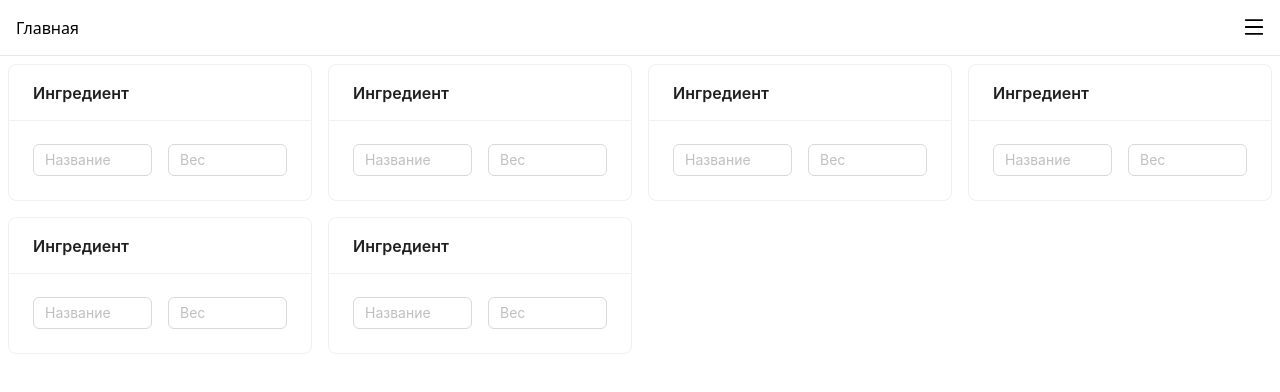
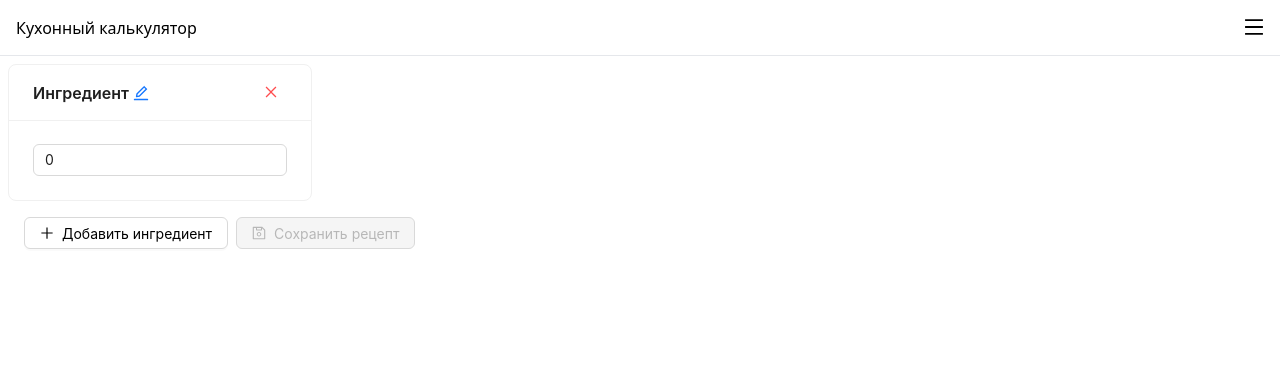
Before and after one commit to andrabra/kitchen-calc-app, a React (Vite) app: page / in a window 1280 px wide. Shown: the top 392 px of the page. Built offline with nearby package versions, Linux system fonts and the light colour scheme.

Commit message:
Добавил логику созрхранения и удаления рецепта

```diff
--- a/src/components/BurgerMenu.tsx
+++ b/src/components/BurgerMenu.tsx
@@ -32,7 +32,7 @@ const BurgerMenu = ({ theme, toggleTheme }: BurgerMenuProps) => {
         onClose={closeDrawer}
         open={open}
         styles={{ body: { padding: 0 } }}
-        className='bg-white dark:bg-zinc-800 dark:border-zinc-500 transition-colors dark:text-white'
+        className="bg-white dark:bg-zinc-800 dark:border-zinc-500 transition-colors dark:text-white"
       >
         <Menu
           mode="inline"
--- a/src/components/Card.tsx
+++ b/src/components/Card.tsx
@@ -1,59 +1,65 @@
-import { useState } from 'react';
-import { Card, Input, Row, Col, Typography } from 'antd';
+import { Card, Input, Row, Col, Typography, Button } from 'antd';
+import { CloseOutlined } from '@ant-design/icons';
 
-const ResponsiveCard = () => {
-  const [title, setTitle] = useState('Ингредиент');
-  const [isEditing, setIsEditing] = useState(false);
-  const [tempTitle, setTempTitle] = useState(title);
+type Props = {
+  ingredient: {
+    id: number;
+    name: string;
+    weight: number;
+    originalWeight: number | null;
+  };
+  onChange: (id: number, key: 'name' | 'weight', value: string | number) => void;
+  onDelete: () => void;
+  onWeightScale: (id: number, newWeight: number) => void;
+  recipeSaved: boolean;
+};
 
-  const handleTitleClick = () => {
-    setIsEditing(true);
-  };
-
-  const handleTitleChange = (e: React.ChangeEvent<HTMLInputElement>) => {
-    setTempTitle(e.target.value);
-  };
-
-  const handleTitleBlur = () => {
-    setTitle(tempTitle.trim() || 'Ингредиент');
-    setIsEditing(false);
-  };
-
-  const handleTitleKeyDown = (e: React.KeyboardEvent<HTMLInputElement>) => {
-    if (e.key === 'Enter') {
-      handleTitleBlur();
+const IngredientCard = ({ ingredient, onChange, onDelete, onWeightScale, recipeSaved }: Props) => {
+  const handleWeightChange = (value: string) => {
+    const num = parseFloat(value);
+    onChange(ingredient.id, 'weight', isNaN(num) ? 0 : num);
+    if (recipeSaved) {
+      onWeightScale(ingredient.id, num);
     }
   };
 
-  const renderTitle = () =>
-      isEditing ? (
+  return (
+    <Card
+      className="bg-white dark:bg-zinc-800 dark:border-zinc-500 transition-colors"
+      title={
+        <Typography.Title
+          className="text-black dark:text-white"
+          level={5}
+          style={{ margin: 0 }}
+          editable={{
+            onChange: val => onChange(ingredient.id, 'name', val),
+          }}
+        >
+          {ingredient.name || 'Ингредиент'}
+        </Typography.Title>
+      }
+      extra={
+        <Button
+          type="text"
+          icon={<CloseOutlined />}
+          onClick={onDelete}
+          danger
+          aria-label="Удалить"
+        />
+      }
+    >
+      <Row gutter={[8, 8]}>
+        <Col span={24}>
           <Input
-              autoFocus
-              value={tempTitle}
-              onChange={handleTitleChange}
-              onBlur={handleTitleBlur}
-              onKeyDown={handleTitleKeyDown}
-              size="small"
-              style={{ maxWidth: 200 }}
+            placeholder="Вес, г"
+            type="number"
+            value={ingredient.weight}
+            onChange={e => handleWeightChange(e.target.value)}
           />
-      ) : (
-          <Typography.Title level={5} style={{ margin: 0 }} onClick={handleTitleClick}>
-            {title}
-          </Typography.Title>
-      );
-
-  return (
-      <Card title={renderTitle()} style={{ maxWidth: 600, margin: '0 auto' }}>
-        <Row gutter={[16, 16]}>
-          <Col xs={24} sm={12}>
-            <Input placeholder="Название" />
-          </Col>
-          <Col xs={24} sm={12}>
-            <Input placeholder="Вес" />
-          </Col>
-        </Row>
-      </Card>
+        </Col>
+      </Row>
+    </Card>
   );
 };
 
-export default ResponsiveCard;
+export default IngredientCard;
--- a/src/components/Header.tsx
+++ b/src/components/Header.tsx
@@ -4,7 +4,7 @@ import BurgerMenu from './BurgerMenu';
 
 const getPageTitle = (pathname: string) => {
   if (pathname.startsWith('/recipes')) return 'Рецепты';
-  return 'Главная';
+  return 'Кухонный калькулятор';
 };
 
 const Header = () => {
--- a/src/components/IngredientsList.tsx
+++ b/src/components/IngredientsList.tsx
@@ -1,36 +1,138 @@
-import { Row, Col } from 'antd';
-import ResponsiveCard from "./Card.tsx";
+import { Row, Col, Button, Space, Typography } from 'antd';
+import { DeleteOutlined, PlusOutlined, SaveOutlined } from '@ant-design/icons';
+import { useState } from 'react';
+import Card from './Card.tsx';
 
+const { Title } = Typography;
 
-type Ingredient = {
-  id: number;
-  // сюда можно добавить дополнительные поля по необходимости
-};
-
-const ingredientsData: Ingredient[] = [
-  { id: 1 },
-  { id: 2 },
-  { id: 3 },
-  { id: 4 },
-  { id: 5 },
-  { id: 6 },
-];
+let idCounter = 1;
 
 const IngredientsList = () => {
+  const [ingredients, setIngredients] = useState([
+    { id: idCounter++, name: '', weight: 0, originalWeight: null },
+  ]);
+  const [recipeSaved, setRecipeSaved] = useState(false);
+
+  const handleAdd = () => {
+    setIngredients(prev => [
+      ...prev,
+      { id: idCounter++, name: '', weight: 0, originalWeight: null },
+    ]);
+  };
+
+  const handleDelete = (id: number) => {
+    if (ingredients.length === 1) return;
+    setIngredients(prev => prev.filter(ing => ing.id !== id));
+  };
+
+  const handleChange = (id: number, key: 'name' | 'weight', value: string | number) => {
+    setIngredients(prev => prev.map(ing => (ing.id === id ? { ...ing, [key]: value } : ing)));
+  };
+
+  const handleSaveRecipe = () => {
+    setIngredients(prev => prev.map(ing => ({ ...ing, originalWeight: ing.weight })));
+    setRecipeSaved(true);
+  };
+
+  const handleClearRecipe = () => {
+    idCounter = 1;
+    setIngredients([{ id: idCounter++, name: '', weight: 0, originalWeight: null }]);
+    setRecipeSaved(false);
+  };
+
+  const handleDisableSaveButton = () => {
+    if (ingredients.length === 1) {
+      if (ingredients[0].name === '' || ingredients[0].weight === 0) {
+        return true;
+      }
+    }
+    return false;
+  };
+
+  const handleScale = (changedId: number, newWeight: number) => {
+    const changed = ingredients.find(ing => ing.id === changedId);
+    if (!changed || !changed.originalWeight || newWeight <= 0) return;
+
+    const ratio = newWeight / changed.originalWeight;
+
+    setIngredients(prev =>
+      prev.map(ing => ({
+        ...ing,
+        weight:
+          ing.id === changedId
+            ? newWeight
+            : ing.originalWeight !== null
+              ? Math.round(ing.originalWeight * ratio)
+              : ing.weight,
+      })),
+    );
+  };
+
   return (
+    <>
+      {recipeSaved && (
+        <div className="mb-4 text-black dark:text-white bg-white dark:bg-zinc-800 dark:border-zinc-500">
+          <Title className="text-black dark:text-white" level={4}>
+            Оригинальный рецепт
+          </Title>
+          <ul>
+            {ingredients.map(ing => (
+              <li key={ing.id}>
+                {ing.name || 'Ингредиент'} — {ing.originalWeight} г
+              </li>
+            ))}
+          </ul>
+        </div>
+      )}
+
       <Row gutter={[16, 16]}>
-        {ingredientsData.map((ingredient) => (
-            <Col
-                key={ingredient.id}
-                xs={24}  // на мобилке занимает всю ширину (1 колонка)
-                sm={12}  // на маленьких планшетах 2 колонки
-                md={8}   // на десктопах 3 колонки
-                lg={6}   // на больших экранах 4 колонки
-            >
-              <ResponsiveCard />
-            </Col>
+        {ingredients.map(ing => (
+          <Col key={ing.id} xs={24} sm={12} md={8} lg={6}>
+            <Card
+              ingredient={ing}
+              onChange={handleChange}
+              onDelete={() => handleDelete(ing.id)}
+              onWeightScale={handleScale}
+              recipeSaved={recipeSaved}
+            />
+          </Col>
         ))}
       </Row>
+
+      <div className="fixed bottom-0 left-0 w-full bg-white dark:bg-zinc-800 p-4 border-t border-zinc-300 dark:border-zinc-600 md:static md:border-0">
+        <div className="flex flex-col md:flex-row gap-2">
+          <Button
+            type="default"
+            icon={<PlusOutlined />}
+            onClick={handleAdd}
+            className="w-full md:w-auto text-black dark:text-white"
+          >
+            Добавить ингредиент
+          </Button>
+          {(recipeSaved && (
+            <Button
+              type="default"
+              icon={<DeleteOutlined />}
+              onClick={handleClearRecipe}
+              className="w-full md:w-auto text-black dark:text-white"
+            >
+              Очистить рецепт
+            </Button>
+          )) || (
+            <Button
+              type="default"
+              icon={<SaveOutlined />}
+              onClick={handleSaveRecipe}
+              disabled={recipeSaved || ingredients.length === 0 || handleDisableSaveButton()}
+              className="w-full md:w-auto text-black dark:text-white"
+            >
+              Сохранить рецепт
+            </Button>
+          )}
+          <div>{handleDisableSaveButton()}</div>
+        </div>
+      </div>
+    </>
   );
 };
 
--- a/src/components/Layout.tsx
+++ b/src/components/Layout.tsx
@@ -7,7 +7,9 @@ type LayoutProps = { children: React.ReactNode };
 const Layout = ({ children }: LayoutProps) => (
   <>
     <Header />
-    <main className='p-2'>{children}</main>
+    <main className="p-2 text-black dark:text-white bg-white dark:bg-zinc-800 dark:border-zinc-500">
+      {children}
+    </main>
   </>
 );
 
--- a/src/pages/Home.tsx
+++ b/src/pages/Home.tsx
@@ -1,9 +1,8 @@
 import { motion } from 'framer-motion';
-import IngredientsList from "../components/IngredientsList.tsx";
+import IngredientsList from '../components/IngredientsList.tsx';
 
 export default () => (
   <motion.div initial={{ opacity: 0 }} animate={{ opacity: 1 }} transition={{ duration: 0.5 }}>
     <IngredientsList />
-
   </motion.div>
 );
```
